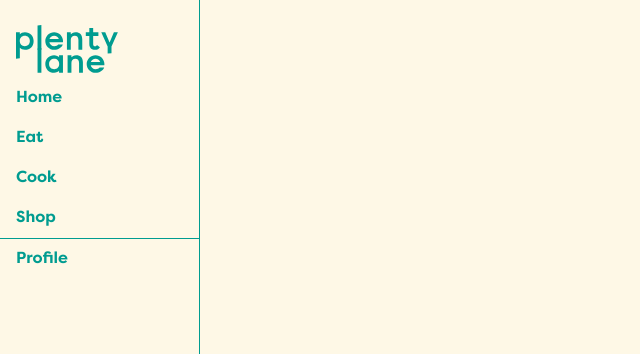
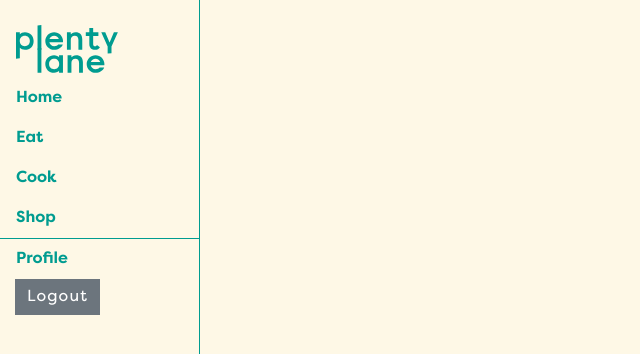
Before and after one commit to devconn99/plentylane, a Vue app: page /#/dashboard in a window 1280 px wide. Shown: the top 354 px of the page, without its empty margins (0-640 px from the left). Built offline with nearby package versions, Linux system fonts and the light colour scheme; no server answers; sample sign-in values are in the browser's storage.

Commit message:
updated router; added logout

```diff
--- a/src/api.js
+++ b/src/api.js
@@ -26,7 +26,7 @@ const checkErr = (errResponse) => {
         localStorage.removeItem('plAccessToken');
         localStorage.removeItem('plUserId');
         // than redirect to /login
-        router.push({ name: 'Login', query: {expired: true} });
+        router.push({ path: '/login', query: {expired: true} });
         return Promise.reject(errResponse);
     } else {
         return Promise.reject(errResponse);
--- a/src/router/index.js
+++ b/src/router/index.js
@@ -115,7 +115,7 @@ router.beforeEach((to, from, next) => {
             next('/dashboard')
         }
     } else if (!_token) {
-        if (to.path === '/dashboard') {
+        if (to.path.includes('dashboard')) {
             next('/login');
         }
     }
--- a/src/views/Dashboard.vue
+++ b/src/views/Dashboard.vue
@@ -25,6 +25,10 @@
                         <span v-if="user && user.fullName">{{user.fullName}}</span>
                         <span v-else>Profile</span>
                     </router-link>
+                </li>
+                <!-- temp logout -->
+                <li class="nav-item logout-nav-item">
+                    <b-btn class="logout-btn" @click="logout()">Logout</b-btn>
                 </li>
             </ul>
         </div>
@@ -58,6 +62,17 @@ export default {
                     // TODO
                 })
                 .catch((err) => {});
+        },
+        logout () {
+            this.$bvModal.msgBoxConfirm('Are you sure you want to logout?')
+                .then(value => {
+                    if (value) {
+                        localStorage.removeItem('plAccessToken');
+                        this.$store.commit('reset');
+                        this.$router.push({path: '/login'});
+                    }
+                })
+                .catch(err => {})
         }
     }
 }
@@ -82,4 +97,9 @@ export default {
 .profile-nav-item {
     border-top: 1px solid $greenColor;
 }
+.logout-nav-item {
+    .logout-btn {
+        margin-left: 15px;
+    }
+}
 </style>
--- a/src/views/Login.vue
+++ b/src/views/Login.vue
@@ -134,11 +134,10 @@ export default {
             };
             api.auth.login(userData)
                 .then((response) => {
-                    console.log('\n >> response > ', response);
                     if (response.accessToken) {
                         localStorage.setItem('plAccessToken', response.accessToken);
                     }
-                    this.$router.push({ name: 'Dashboard' });
+                    this.$router.push({ path: '/dashboard' });
                 })
                 .catch(err => {
                     console.log('\n >> err > ', err);
--- a/src/views/SignUp.vue
+++ b/src/views/SignUp.vue
@@ -193,7 +193,7 @@ export default {
                 .then(() => {
                     this.showSuccessAlert = true;
                     setTimeout(() => {
-                        this.$router.push({ name: 'Login' });
+                        this.$router.push({ path: '/login' });
                     }, 3000);
                 })
                 .catch(err => {
```
